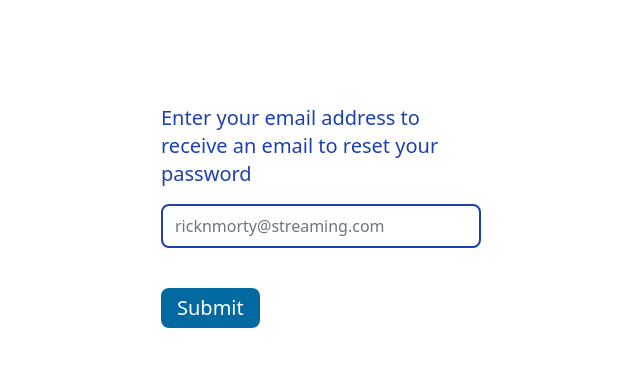
After one commit to cliffchew84/SG-Lib-Books, a FastAPI app: template templates/forgot_password.html in a window 1280 px wide. The commit adds this page. Shown: the top 367 px of the page, without its empty margins (335-975 px from the left). Run offline with FastAPI, Linux system fonts and the light colour scheme; the template is opened without the code that fills it, so the values that code supplies are empty; parts of the project's set-up code (start-up, migrations or seed data) failed here and were passed over.

Commit message:
Added forgot_password page

```diff
--- a/main.py
+++ b/main.py
@@ -206,6 +206,12 @@ def login(request: Request,
     # Track user login
     m_db.mg_event_tracking(db, 'users', user.get("UserName"), 'latest_login')
     return resp
+
+
+@app.get("/forgot_password", response_class=HTMLResponse)
+async def forgot_password(request: Request):
+    return templates.TemplateResponse("forgot_password.html", {
+        "request": request})
 
 
 @app.get("/{username}/yourbooks")
--- /dev/null
+++ b/templates/forgot_password.html
@@ -0,0 +1,21 @@
+{% include 'header.html' %}
+
+<div class="flex flex-col mx-auto pt-10 text-blue-800 items-center justify-start">
+    <div class="text-xl font-semibold pt-10 pb-4 px-10"></div>
+    <div class="text-xl rounded-lg justify-center w-1/4">
+        <form action="/" method="POST">
+            <div class="mb-3">
+                <label for="email" class="form-label mx-3">Enter your email
+                    address to receive an email to reset your password</label>
+                <input type="email"
+                    class="mt-2 py-2 mx-3 md:text-base text-sm form-control rounded-lg border-2 border-blue-800"
+                    id='email' name='email' required placeholder="ricknmorty@streaming.com">
+            </div>
+            <button type="submit"
+                class="bg-sky-700 text-white border-white rounded-lg py-1.5 mt-4 px-3 mx-3">Submit</button>
+        </form>
+    </div>
+</div>
+
+
+{% include 'footer.html' %}
```
Also changed, not shown: templates/homepage.html (+4 -5 lines), static/tw_styles.css.
